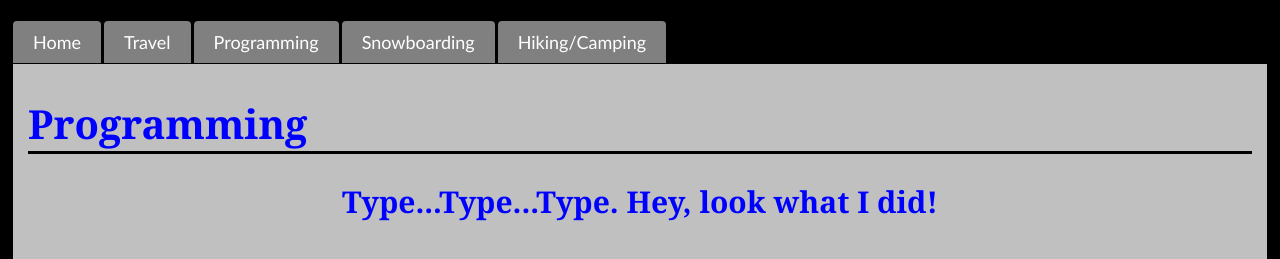
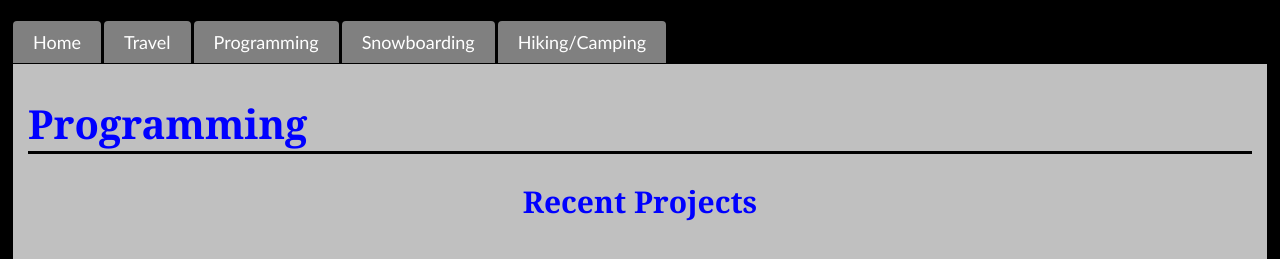
Before and after one commit to JerPScott/JerPScott.github.io, a plain HTML site: page programming.html in a window 1280 px wide. Shown: the top 259 px of the page. Drawn offline with Linux system fonts and the light colour scheme.

Commit message:
Updated the title of my programming page (less lame)

```diff
--- a/programming.html
+++ b/programming.html
@@ -13,7 +13,7 @@
     <div id="main">
 
         <h1>Programming</h1>
-        <h2>Type...Type...Type. Hey, look what I did!</h2>
+        <h2>Recent Projects</h2>
 
             <a href="https://github.com/JerPScott"><img class="intropics" src="imgs/programming/mario.jpg" alt="Mario"></a>
             <div id="githublink"><a href="https://github.com/JerPScott">My GitHub page</a></div>
```
